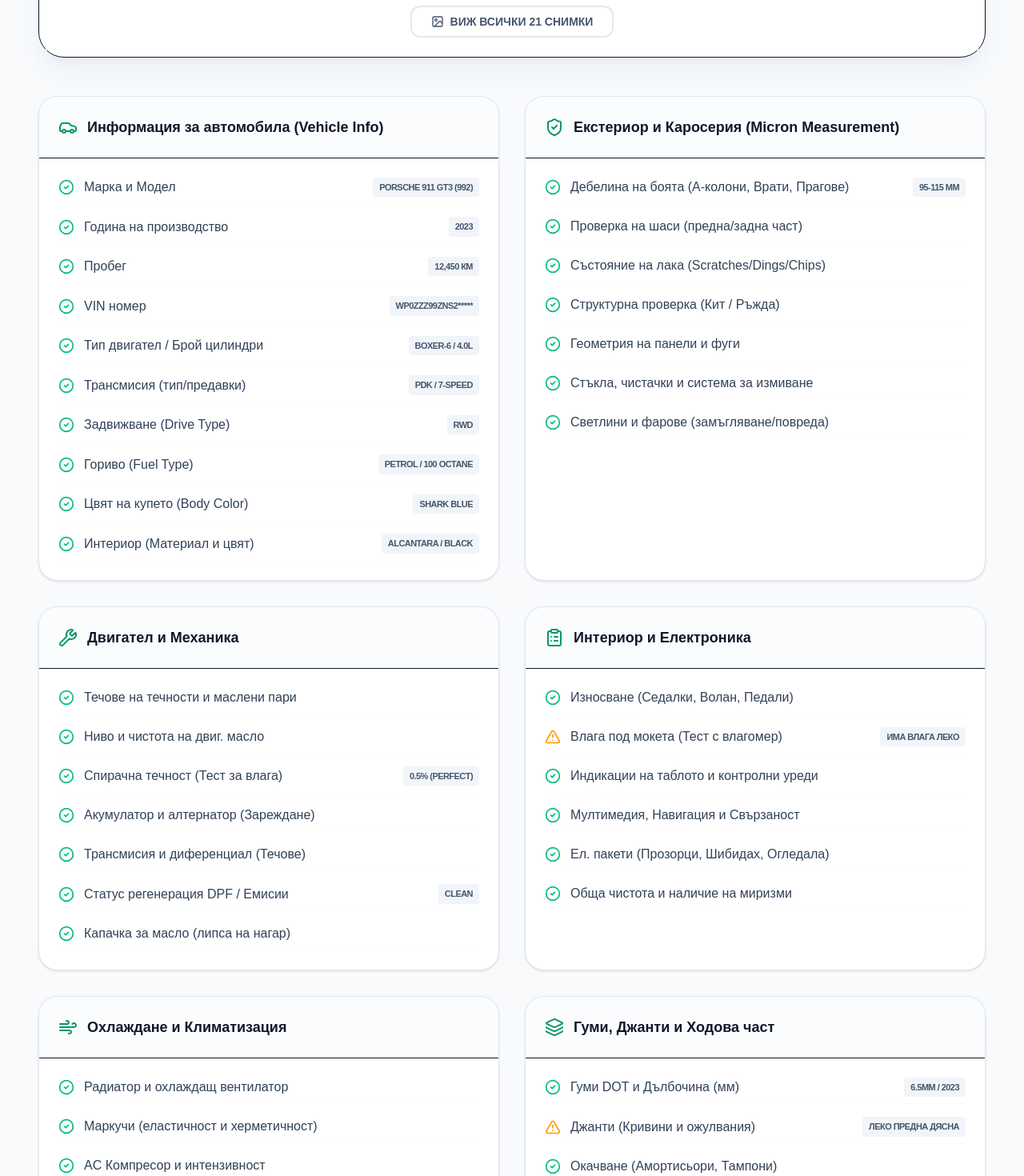
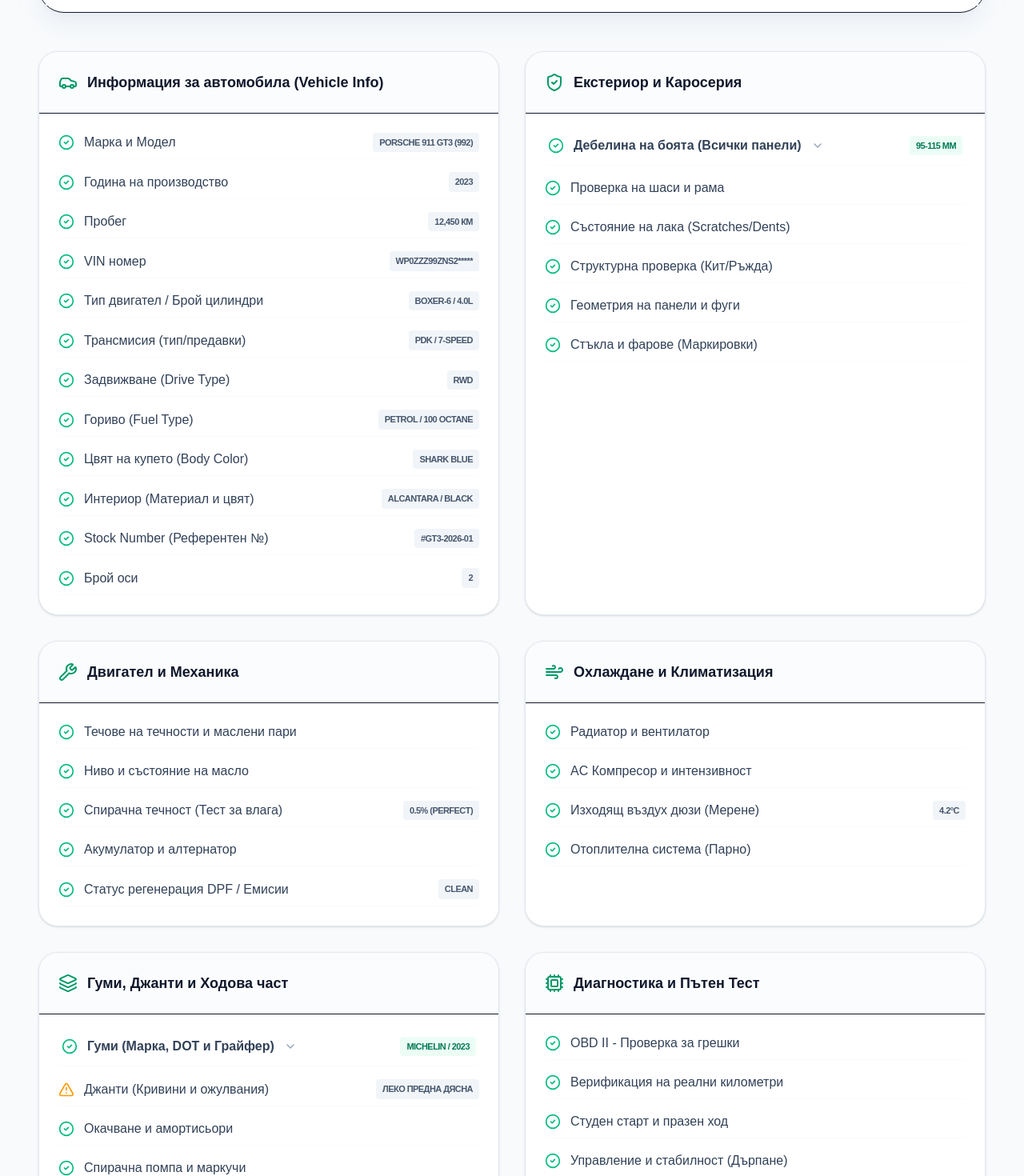
Before and after one commit to martinfilev-byte/fileverified, a Next.js app: page /report in a window 1280 px wide. Shown: the part 800-2270 px from the top of the page at 80% size. Built offline with nearby package versions, Linux system fonts and the light colour scheme.

Commit message:
Update: 2026-01-09 13:58:02

```diff
--- a/src/app/report/page.tsx
+++ b/src/app/report/page.tsx
@@ -1,3 +1,6 @@
+"use client"
+
+import { useState } from "react"
 import Link from "next/link"
 import fs from 'fs'
 import path from 'path'
@@ -15,32 +18,21 @@ import {
   Eye,
   Wrench,
   Stethoscope,
-  Thermometer,
-  Droplets,
   Wind,
   Layers,
   Cpu,
-  Hash,
-  Fuel,
-  Palette,
-  Settings
+  Droplets,
+  ChevronDown,
+  ChevronUp,
+  CircleDot
 } from "lucide-react"
 
 export default function ReportPage() {
-  // АВТОМАТИКА: Прочитаме всички снимки от папката public/images/sample-report
-  const imageDir = path.join(process.cwd(), 'public/images/sample-report')
-  let imageFiles: string[] = []
-
-  try {
-    if (fs.existsSync(imageDir)) {
-      imageFiles = fs.readdirSync(imageDir)
-        .filter(file => /\.(jpg|jpeg|png|webp)$/i.test(file))
-        .map(file => `/images/sample-report/${file}`)
-        .sort();
-    }
-  } catch (e) {
-    console.error("Грешка при четене на снимките:", e)
-  }
+  const imageFiles = [
+    "/images/sample-report/1.jpg",
+    "/images/sample-report/2.jpg",
+    "/images/sample-report/3.jpg"
+  ];
 
   return (
     <main className="min-h-screen bg-slate-50 pb-20">
@@ -95,7 +87,7 @@ export default function ReportPage() {
         {/* ДЕТАЙЛНА ПРОВЕРКА ПО СЕКЦИИ */}
         <div className="grid lg:grid-cols-2 gap-8">
 
-          {/* Section 1: Vehicle Info - ТУК СА ВСИЧКИ НОВИ ДАННИ */}
+          {/* СЕКЦИЯ 1: ИНФОРМАЦИЯ ЗА АВТОМОБИЛА */}
           <SectionCard title="Информация за автомобила (Vehicle Info)" icon={<Car className="w-6 h-6 text-emerald-600"/>}>
             <CheckItem text="Марка и Модел" status="ok" info="Porsche 911 GT3 (992)" />
             <CheckItem text="Година на производство" status="ok" info="2023" />
@@ -107,67 +99,79 @@ export default function ReportPage() {
             <CheckItem text="Гориво (Fuel Type)" status="ok" info="Petrol / 100 Octane" />
             <CheckItem text="Цвят на купето (Body Color)" status="ok" info="Shark Blue" />
             <CheckItem text="Интериор (Материал и цвят)" status="ok" info="Alcantara / Black" />
+            <CheckItem text="Stock Number (Референтен №)" status="ok" info="#GT3-2026-01" />
+            <CheckItem text="Брой оси" status="ok" info="2" />
           </SectionCard>
 
-          <SectionCard title="Екстериор и Каросерия (Micron Measurement)" icon={<ShieldCheck className="w-6 h-6 text-emerald-600"/>}>
-            <CheckItem text="Дебелина на боята (A-колони, Врати, Прагове)" status="ok" info="95-115 μm" />
-            <CheckItem text="Проверка на шаси (предна/задна част)" status="ok" />
-            <CheckItem text="Състояние на лака (Scratches/Dings/Chips)" status="ok" />
-            <CheckItem text="Структурна проверка (Кит / Ръжда)" status="ok" />
+          {/* СЕКЦИЯ 2: ЕКСТЕРИОР И БОЯ (С ПАДАЩО МЕНЮ) */}
+          <SectionCard title="Екстериор и Каросерия" icon={<ShieldCheck className="w-6 h-6 text-emerald-600"/>}>
+            <ExpandableCheckItem
+              text="Дебелина на боята (Всички панели)"
+              status="ok"
+              info="95-115 μm"
+              details={[
+                { label: "Преден капак", value: "102 μm" },
+                { label: "Калник преден ляв", value: "98 μm" },
+                { label: "Калник преден десен", value: "105 μm" },
+                { label: "Врата лява (център/долу)", value: "110 / 112 μm" },
+                { label: "Врата дясна (център/долу)", value: "108 / 110 μm" },
+                { label: "A-колона (лява/дясна)", value: "95 / 97 μm" },
+                { label: "Таван", value: "100 μm" },
+                { label: "Заден калник (L/R)", value: "112 / 115 μm" },
+                { label: "Прагове (L/R)", value: "92 / 94 μm" },
+              ]}
+            />
+            <CheckItem text="Проверка на шаси и рама" status="ok" />
+            <CheckItem text="Състояние на лака (Scratches/Dents)" status="ok" />
+            <CheckItem text="Структурна проверка (Кит/Ръжда)" status="ok" />
             <CheckItem text="Геометрия на панели и фуги" status="ok" />
-            <CheckItem text="Стъкла, чистачки и система за измиване" status="ok" />
-            <CheckItem text="Светлини и фарове (замъгляване/повреда)" status="ok" />
+            <CheckItem text="Стъкла и фарове (Маркировки)" status="ok" />
           </SectionCard>
 
+          {/* СЕКЦИЯ 3: ДВИГАТЕЛ И МЕХАНИКА */}
           <SectionCard title="Двигател и Механика" icon={<Wrench className="w-6 h-6 text-emerald-600"/>}>
             <CheckItem text="Течове на течности и маслени пари" status="ok" />
-            <CheckItem text="Ниво и чистота на двиг. масло" status="ok" />
+            <CheckItem text="Ниво и състояние на масло" status="ok" />
             <CheckItem text="Спирачна течност (Тест за влага)" status="ok" info="0.5% (Perfect)" />
-            <CheckItem text="Акумулатор и алтернатор (Зареждане)" status="ok" />
-            <CheckItem text="Трансмисия и диференциал (Течове)" status="ok" />
+            <CheckItem text="Акумулатор и алтернатор" status="ok" />
             <CheckItem text="Статус регенерация DPF / Емисии" status="ok" info="Clean" />
-            <CheckItem text="Капачка за масло (липса на нагар)" status="ok" />
           </SectionCard>
 
-          <SectionCard title="Интериор и Електроника" icon={<ClipboardList className="w-6 h-6 text-emerald-600"/>}>
-            <CheckItem text="Износване (Седалки, Волан, Педали)" status="ok" />
-            <CheckItem text="Влага под мокета (Тест с влагомер)" status="warning" info="Има влага леко" />
-            <CheckItem text="Индикации на таблото и контролни уреди" status="ok" />
-            <CheckItem text="Мултимедия, Навигация и Свързаност" status="ok" />
-            <CheckItem text="Ел. пакети (Прозорци, Шибидах, Огледала)" status="ok" />
-            <CheckItem text="Обща чистота и наличие на миризми" status="ok" />
+          {/* СЕКЦИЯ 4: КЛИМАТИЗАЦИЯ */}
+          <SectionCard title="Охлаждане и Климатизация" icon={<Wind className="w-6 h-6 text-emerald-600"/>}>
+            <CheckItem text="Радиатор и вентилатор" status="ok" />
+            <CheckItem text="AC Компресор и интензивност" status="ok" />
+            <CheckItem text="Изходящ въздух дюзи (Мерене)" status="ok" info="4.2°C" />
+            <CheckItem text="Отоплителна система (Парно)" status="ok" />
           </SectionCard>
 
-          <SectionCard title="Охлаждане и Климатизация" icon={<Wind className="w-6 h-6 text-emerald-600"/>}>
-            <CheckItem text="Радиатор и охлаждащ вентилатор" status="ok" />
-            <CheckItem text="Маркучи (еластичност и херметичност)" status="ok" />
-            <CheckItem text="AC Компресор и интензивност" status="ok" />
-            <CheckItem text="Изходящ въздух дюзи (Мерене с уред)" status="ok" info="4.2°C" />
-            <CheckItem text="Отоплителна система (Парно)" status="ok" />
-            <CheckItem text="Управление на потоци и клапи" status="ok" />
-          </SectionCard>
-
+          {/* СЕКЦИЯ 5: ГУМИ И ДЖАНТИ (НОВО ПАДАЩО МЕНЮ) */}
           <SectionCard title="Гуми, Джанти и Ходова част" icon={<Layers className="w-6 h-6 text-emerald-600"/>}>
-            <CheckItem text="Гуми DOT и Дълбочина (мм)" status="ok" info="6.5mm / 2023" />
+            <ExpandableCheckItem
+              text="Гуми (Марка, DOT и Грайфер)"
+              status="ok"
+              info="Michelin / 2023"
+              details={[
+                { label: "Предна лява", value: "Michelin PS4S / DOT 1223 / 6.5mm" },
+                { label: "Предна дясна", value: "Michelin PS4S / DOT 1223 / 6.5mm" },
+                { label: "Задна лява", value: "Michelin PS4S / DOT 1523 / 6.2mm" },
+                { label: "Задна дясна", value: "Michelin PS4S / DOT 1523 / 6.2mm" },
+                { label: "Резервна гума / Комплект", value: "Комплект за ремонт (OK)" },
+              ]}
+            />
             <CheckItem text="Джанти (Кривини и ожулвания)" status="warning" info="Леко предна дясна" />
-            <CheckItem text="Окачване (Амортисьори, Тампони)" status="ok" />
+            <CheckItem text="Окачване и амортисьори" status="ok" />
             <CheckItem text="Спирачна помпа и маркучи" status="ok" />
             <CheckItem text="Рама и точки на закрепване" status="ok" />
           </SectionCard>
 
+          {/* СЕКЦИЯ 6: ДИАГНОСТИКА */}
           <SectionCard title="Диагностика и Пътен Тест" icon={<Cpu className="w-6 h-6 text-emerald-600"/>}>
-            <CheckItem text="OBD II - Проверка за грешки (DTC)" status="ok" />
+            <CheckItem text="OBD II - Проверка за грешки" status="ok" />
             <CheckItem text="Верификация на реални километри" status="ok" />
+            <CheckItem text="Студен старт и празен ход" status="ok" />
+            <CheckItem text="Управление и стабилност (Дърпане)" status="ok" />
             <CheckItem text="TPMS - Датчици налягане" status="ok" />
-            <CheckItem text="Студен старт и празен ход" status="ok" />
-            <CheckItem text="Превключване на скорости (Smoothness)" status="ok" />
-            <CheckItem text="Спиране (липса на вибрации)" status="ok" />
-            <CheckItem text="Управление и стабилност (Дърпане)" status="ok" />
-          </SectionCard>
-
-          <SectionCard title="Специфики за Кабриолети" icon={<Droplets className="w-6 h-6 text-emerald-600"/>}>
-            <CheckItem text="Цикъл на покрива (време/шум)" status="ok" info="N/A for this model" />
-            <CheckItem text="Уплътнения и херметичност" status="ok" />
           </SectionCard>
 
         </div>
@@ -178,7 +182,7 @@ export default function ReportPage() {
             <div>
               <h2 className="text-3xl font-bold mb-6 italic">Обобщение от инспектора</h2>
               <p className="text-slate-300 text-lg leading-relaxed mb-6">
-                Автомобилът е в перфектно техническо и визуално състояние. Изключително рядък екземпляр с реални километри и пълна сервизна история в Porsche. Няма признаци за участия в инциденти или тежки ремонти. Всички системи, включително климатичната инсталация и електронните модули, работят безупречно.
+                Автомобилът е в перфектно техническо и визуално състояние. Изключително рядък екземпляр с реални километри и пълна сервизна история в Porsche. Всички системи, включително климатичната инсталация и гумите, са в отлично здраве.
               </p>
               <div className="flex items-center gap-4 border-t border-white/10 pt-6">
                 <div className="w-12 h-12 rounded-full bg-emerald-500 flex items-center justify-center font-bold text-xl">F</div>
@@ -189,10 +193,6 @@ export default function ReportPage() {
               </div>
             </div>
             <div className="space-y-4">
-               <div className="bg-white/5 rounded-2xl p-6 border border-white/10">
-                  <div className="text-emerald-400 font-bold mb-2 uppercase text-xs">Защо да го купите?</div>
-                  <p className="text-sm text-slate-300">Гарантиран произход, отлично състояние на спирачките и гумите, безупречна диагностика и реални данни от всички модули.</p>
-               </div>
                <Link href="/book" className="block w-full bg-emerald-500 hover:bg-emerald-400 text-white text-center py-5 rounded-2xl font-black text-xl transition-all shadow-xl shadow-emerald-500/20">
                 ЗАЯВИ ПРОВЕРКА ЗА ТВОЯ КОЛА
               </Link>
@@ -201,6 +201,49 @@ export default function ReportPage() {
         </div>
       </div>
     </main>
+  )
+}
+
+// УНИВЕРСАЛЕН КОМПОНЕНТ: Падащо меню за детайли
+function ExpandableCheckItem({ text, status, info, details }: {
+  text: string,
+  status: 'ok' | 'warning' | 'error',
+  info?: string,
+  details: { label: string, value: string }[]
+}) {
+  const [isOpen, setIsOpen] = useState(false);
+
+  return (
+    <div className="border-b border-slate-50 pb-2">
+      <div
+        className="flex items-center justify-between cursor-pointer hover:bg-slate-50/50 p-1 rounded-lg transition-colors group"
+        onClick={() => setIsOpen(!isOpen)}
+      >
+        <div className="flex items-center gap-3">
+          {status === 'ok' ? <CheckCircle2 className="w-5 h-5 text-emerald-500 shrink-0" /> : <AlertTriangle className="w-5 h-5 text-amber-500 shrink-0" />}
+          <span className="text-slate-700 font-bold text-sm md:text-base group-hover:text-slate-900">{text}</span>
+          {isOpen ? <ChevronUp className="w-4 h-4 text-slate-400" /> : <ChevronDown className="w-4 h-4 text-slate-400" />}
+        </div>
+        {info && (
+          <div className="flex items-center gap-2">
+            <span className="text-[11px] font-bold bg-emerald-50 text-emerald-700 px-2 py-1 rounded uppercase tracking-tighter">
+              {info}
+            </span>
+          </div>
+        )}
+      </div>
+
+      {isOpen && (
+        <div className="mt-3 ml-8 space-y-2 bg-slate-50/80 backdrop-blur-sm rounded-2xl p-4 border border-slate-100 shadow-inner">
+          {details.map((item, idx) => (
+            <div key={idx} className="flex flex-col md:flex-row md:justify-between text-xs md:text-sm border-b border-slate-200/50 pb-1.5 last:border-0 gap-1">
+              <span className="text-slate-500 font-medium">{item.label}</span>
+              <span className="text-slate-900 font-mono font-bold">{item.value}</span>
+            </div>
+          ))}
+        </div>
+      )}
+    </div>
   )
 }
 
```
